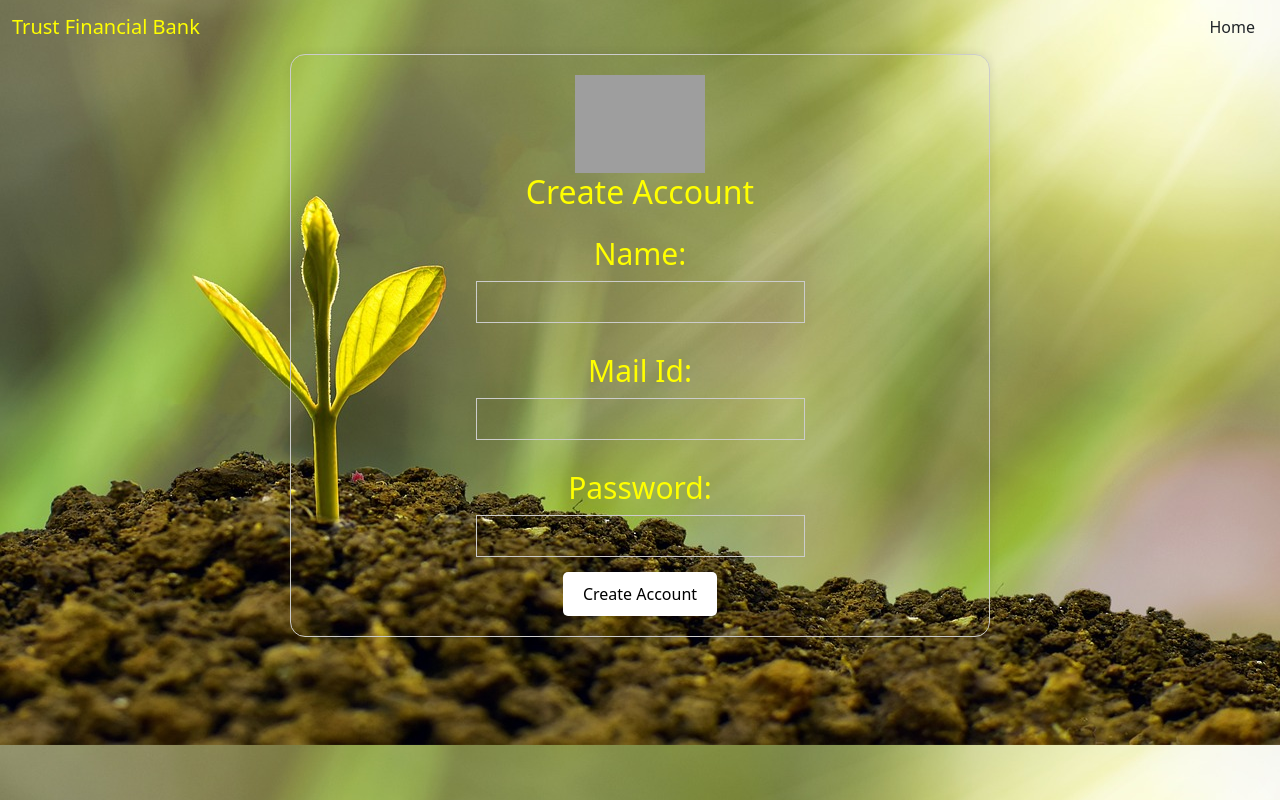
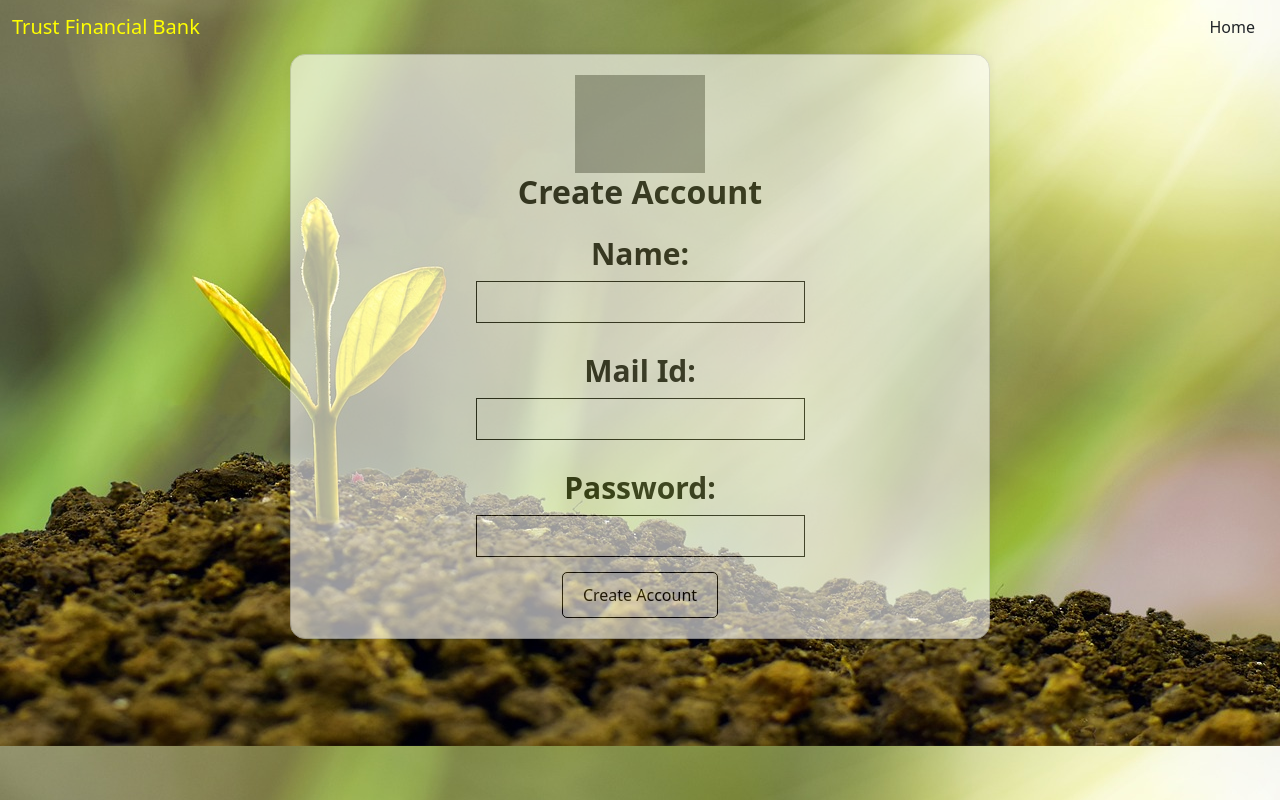
Before and after one commit to MutharasiMsccs/bad_bankproject, a React (Create React App) app: page / in a window 1280 px wide. Both pictures are taken after a click on the button "Sign Up". Built offline with nearby package versions, Linux system fonts and the light colour scheme; grey boxes are pictures that could not be loaded.

Commit message:
Add files via upload

```diff
--- a/src/createAccount.js
+++ b/src/createAccount.js
@@ -3,7 +3,7 @@ import './style.css';
 import { useAppContext } from './Appcontext';
 
 const CreateAccountPage = () => {
-  const { setLoggedInUser, loggedInUser ,setUsers,users} = useAppContext();
+  const { setLoggedInUser, loggedInUser ,setUsers,users,setCurrentPage} = useAppContext();
 
   const [name, setName] = useState('');
   const [mailId, setMailId] = useState('');
@@ -65,6 +65,8 @@ const CreateAccountPage = () => {
     setName('');
     setMailId('');
     setPassword('');
+    setCurrentPage('deposit')
+
 
     alert(`Your Account has been Created Successfully
     and your account number is ${accountNumber}`)
--- a/src/style.css
+++ b/src/style.css
@@ -4,10 +4,12 @@ body {
 
 
   background-image: url(../src/img/investment-5241253_1280.jpg);
+
   background-size: cover;
   background-position: center;
   font-family: 'Arial', sans-serif;
-  color: #fff;
+  color: #fff ;
+
 }
 nav{
   position: fixed;
@@ -59,9 +61,9 @@ nav{
 
   .transparent-input {
     background-color: transparent;
-    border: 1px solid #ccc;
+    border: black 1px solid ;
     padding: 5px;
-    color: #fff;
+    color: black;
   }
 
 img {
@@ -69,6 +71,7 @@ img {
     margin-left: auto;
     margin-right: auto;
     width: 30%;
+
 }
 
 .center{
@@ -86,6 +89,8 @@ img {
   border: 1px solid #ccc;
   border-radius: 15px;
   box-shadow: 0px 0px 10px rgba(0, 0, 0, 0.1);
+  background-color: #fff;
+  opacity: 0.6;
   }
   .img-fluid{
     height: 130px;
@@ -93,7 +98,8 @@ img {
   }
 
   .create-account-page h2 {
-    color:yellow ;
+    font-weight: bold;
+    color: black;
     margin-bottom: 20px;
 
   }
@@ -101,7 +107,8 @@ img {
   .create-account-page label {
     display: block;
     margin-top: 10px;
-    color:yellow;
+    font-weight: bold;
+    color: black;
     font-size: 30px;
   }
 
@@ -117,7 +124,7 @@ img {
     background-color:white;
     color: black;
     padding: 10px 20px;
-    border: none;
+    border: black 1px solid;
     border-radius: 5px;
     cursor: pointer;
   }
@@ -131,16 +138,19 @@ img {
   max-width: 700px;
   margin: 100px auto;
   padding: 20px;
-  border: 1px solid #ccc;
+  border: black 1px solid ;
   border-radius: 8px;
   box-shadow: 0 0 100px rgba(0, 0, 0, 0.1);
+  background-color: #fff;
+  opacity: 0.6;
   }
 
   .deposit-page h1,
   .deposit-page p,
   .deposit-page #balance,
   .deposit-page label {
-    color: yellow;
+    font-weight: bold;
+    color: black;
 
 
   }
@@ -158,6 +168,7 @@ img {
     box-sizing: border-box;
 
   }
+
 
   .deposit-page button {
     background-color: white;
@@ -181,16 +192,23 @@ img {
   border: 1px solid #ccc;
   border-radius: 8px;
   box-shadow: 0 0 10px rgba(0, 0, 0, 0.1);
+  /* box-shadow: 10px 5px 5px black; */
+  background-color: #fff;
+  opacity: 0.6;
+
 }
 
 .detail-page h1 {
-  color:yellow;
+  font-weight: bold;
+    color: black;
+
 }
 
 .detail-page p {
   margin: 10px 0;
-  color:  yellow;
-  font-size: 20px;
+  font-weight: bold;
+    color: black;
+
 }
 
 @media only screen and (max-width: 600px) {
```
